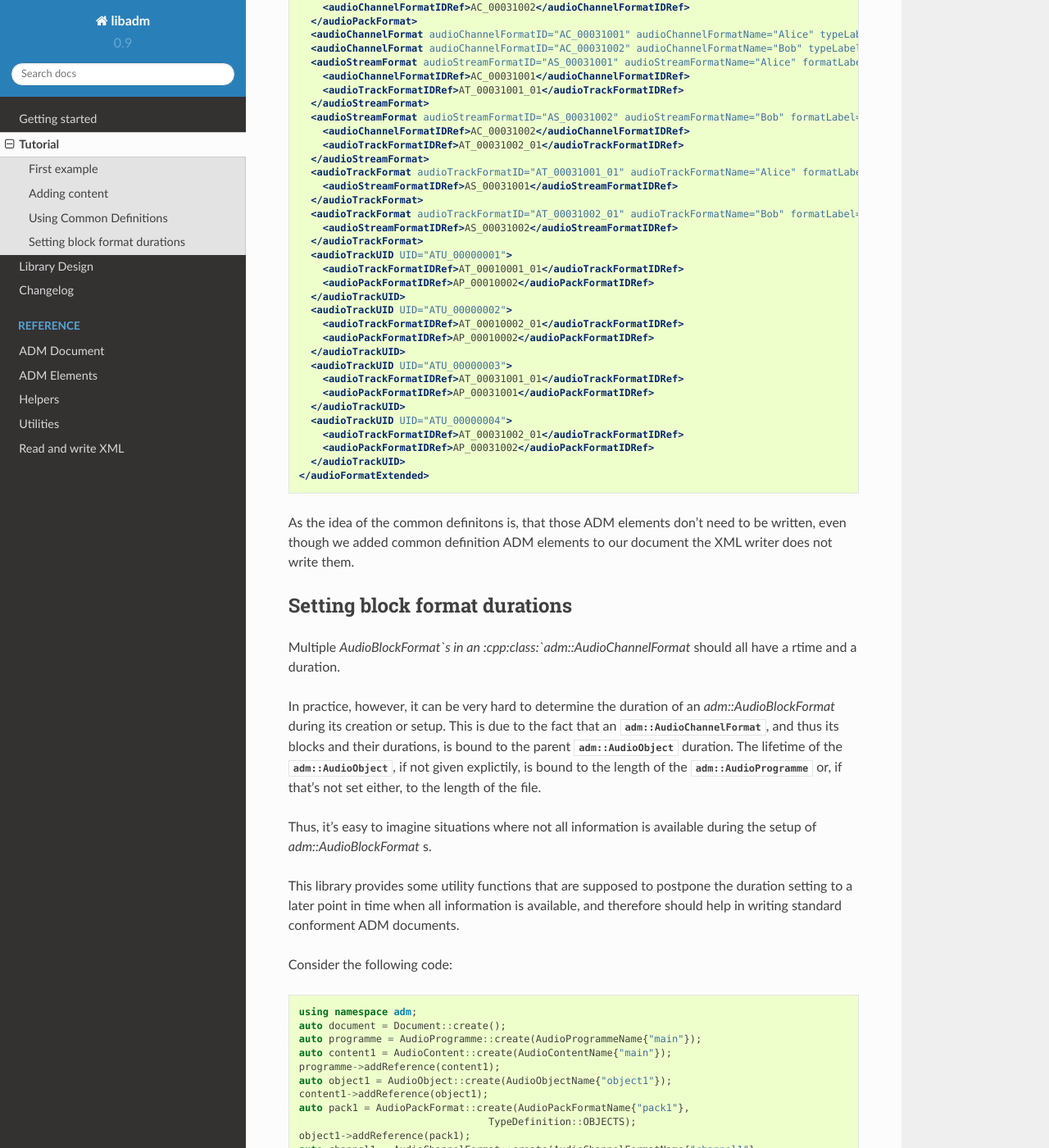
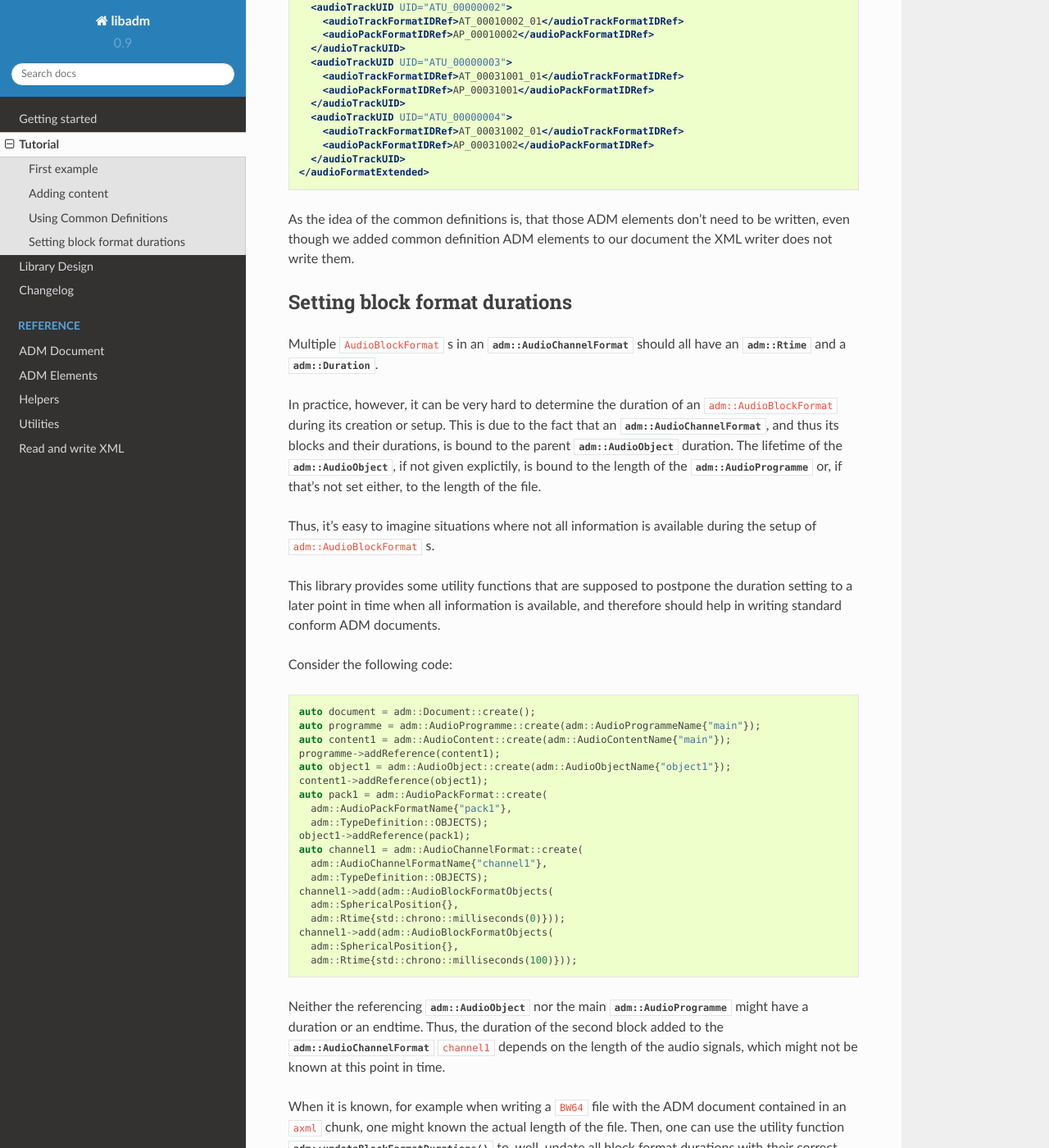
Before and after one commit to ebu/libadm, a Sphinx documentation site: the page built from docs/tutorial.rst, in a window 1280 px wide and 1400 px high, scrolled down 7084 px. Shown: the whole window at 82% size. Built offline with Sphinx 7.4.7 and the Read the Docs theme 2.0.0, drawn with Linux system fonts in a browser that asks for light colours; some of the changed text lies outside the part shown.

Commit message:
improve tutorial
- do not use `using namespace adm`
- directly write to `std::cout` instead of using a stringstream
- some formatting fixes

```diff
--- a/docs/tutorial.rst
+++ b/docs/tutorial.rst
@@ -17,18 +17,12 @@
 .. code-block:: cpp
 
     #include <iostream>
-    #include <sstream>
     #include <adm/adm.hpp>
     #include <adm/write.hpp>
 
     int main() {
-      using namespace adm;
-
-      auto admDocument = Document::create();
-
-      std::stringstream xmlStream;
-      writeXml(xmlStream, admDocument);
-      std::cout << xmlStream.str();
+      auto admDocument = adm::Document::create();
+      adm::writeXml(std::cout, admDocument);
       return 0;
     }
 
@@ -37,7 +31,7 @@
 shape we also included ``adm/write.hpp``. This header contains the
 declaration of the :cpp:func:`adm::writeXml()` functions. These functions can be
 used to write an ADM document to an ``std::ostream`` or a file. Apart from that
-not much is happening yet. We just create a :cpp:class:`adm::document`, which is
+not much is happening yet. We just create an :cpp:class:`adm::Document`, which is
 the class representation of a whole ADM file.
 
 .. code-block:: xml
@@ -70,27 +64,23 @@
 .. code-block:: cpp
 
     #include <iostream>
-    #include <sstream>
     #include <adm/adm.hpp>
     #include <adm/write.hpp>
 
     int main() {
-      using namespace adm;
+      auto admDocument = adm::Document::create();
 
-      auto admDocument = Document::create();
-
-      auto admProgramme = AudioProgramme::create(
-          AudioProgrammeName("Alice and Bob talking in the forrest"));
-      auto speechContent = AudioContent::create(AudioContentName("Speech"));
-      auto atmoContent = AudioContent::create(AudioContentName("Atmo"));
+      auto admProgramme = adm::AudioProgramme::create(
+          adm::AudioProgrammeName("Alice and Bob talking in the forrest"));
+      auto speechContent = adm::AudioContent::create(adm::AudioContentName("Speech"));
+      auto atmoContent = adm::AudioContent::create(adm::AudioContentName("Atmo"));
 
       admDocument->add(admProgramme);
       admDocument->add(speechContent);
       admDocument->add(atmoContent);
 
-      std::stringstream xmlStream;
-      writeXml(xmlStream, admDocument);
-      std::cout << xmlStream.str();
+      adm::writeXml(std::cout, admDocument);
+
       return 0;
     }
 
@@ -116,22 +106,19 @@
 .. code-block:: cpp
 
     #include <iostream>
-    #include <sstream>
     #include <adm/adm.hpp>
     #include <adm/write.hpp>
     #include <adm/utilities/object_creation.hpp>
 
     int main() {
-      using namespace adm;
+      auto admDocument = adm::Document::create();
 
-      auto admDocument = Document::create();
-
-      auto admProgramme = AudioProgramme::create(
-          AudioProgrammeName("Alice and Bob talking in the forrest"));
-      auto speechContent = AudioContent::create(AudioContentName("Speech"));
-      auto atmoContent = AudioContent::create(AudioContentName("Atmo"));
-      auto aliceHolder = createSimpleObject("Alice");
-      auto bobHolder = createSimpleObject("Bob");
+      auto admProgramme = adm::AudioProgramme::create(
+          adm::AudioProgrammeName("Alice and Bob talking in the forrest"));
+      auto speechContent = adm::AudioContent::create(adm::AudioContentName("Speech"));
+      auto atmoContent = adm::AudioContent::create(adm::AudioContentName("Atmo"));
+      auto aliceHolder = adm::createSimpleObject("Alice");
+      auto bobHolder = adm::createSimpleObject("Bob");
 
       admDocument->add(admProgramme);
       admDocument->add(speechContent);
@@ -144,9 +131,8 @@
       speechContent->addReference(aliceHolder.audioObject);
       speechContent->addReference(bobHolder.audioObject);
 
-      std::stringstream xmlStream;
-      writeXml(xmlStream, admDocument);
-      std::cout << xmlStream.str();
+      adm::writeXml(std::cout, admDocument);
+
       return 0;
     }
 
@@ -221,22 +207,19 @@
 .. code-block:: cpp
 
     #include <iostream>
-    #include <sstream>
     #include <adm/adm.hpp>
     #include <adm/write.hpp>
     #include <adm/utilities/object_creation.hpp>
 
     int main() {
-      using namespace adm;
+      auto admDocument = adm::Document::create();
 
-      auto admDocument = Document::create();
-
-      auto admProgramme = AudioProgramme::create(
-          AudioProgrammeName("Alice and Bob talking in the forrest"));
-      auto speechContent = AudioContent::create(AudioContentName("Speech"));
-      auto atmoContent = AudioContent::create(AudioContentName("Atmo"));
-      auto aliceHolder = createSimpleObject("Alice");
-      auto bobHolder = createSimpleObject("Bob");
+      auto admProgramme = adm::AudioProgramme::create(
+          adm::AudioProgrammeName("Alice and Bob talking in the forrest"));
+      auto speechContent = adm::AudioContent::create(adm::AudioContentName("Speech"));
+      auto atmoContent = adm::AudioContent::create(adm::AudioContentName("Atmo"));
+      auto aliceHolder = adm::createSimpleObject("Alice");
+      auto bobHolder = adm::createSimpleObject("Bob");
 
       admProgramme->addReference(speechContent);
       admProgramme->addReference(atmoContent);
@@ -245,9 +228,8 @@
 
       admDocument->add(admProgramme);
 
-      std::stringstream xmlStream;
-      writeXml(xmlStream, admDocument);
-      std::cout << xmlStream.str();
+      adm::writeXml(std::cout, admDocument);
+
       return 0;
     }
 
@@ -263,8 +245,8 @@
     #include <adm/common_definitions.hpp>
     #include <adm/utilities/copy.hpp>
     ...
-    auto commonDefDoc = getCommonDefinitions(); // load common definitions
-    deepCopyTo(commonDefDoc, admDocument);      // copy common definitions to our doc
+    auto commonDefDoc = adm::getCommonDefinitions(); // load common definitions
+    adm::deepCopyTo(commonDefDoc, admDocument);      // copy common definitions to our doc
 
 Using the function :cpp:func:`adm::deepCopyTo()` ensures, that all the
 references are preserved. Then we manually create our audioObject and the two
@@ -272,9 +254,9 @@
 
 .. code-block:: cpp
 
-    auto atmoObject = AudioObject::create(AudioObjectName("Forrest Atmo"));
-    auto trackUidLeft = AudioTrackUid::create();
-    auto trackUidRight = AudioTrackUid::create();
+    auto atmoObject = adm::AudioObject::create(adm::AudioObjectName("Forrest Atmo"));
+    auto trackUidLeft = adm::AudioTrackUid::create();
+    auto trackUidRight = adm::AudioTrackUid::create();
 
 What is now missing is the connection between our object and the common
 definition ADM elements. To simplify the identification of the necessary ADM
@@ -285,8 +267,8 @@
 
 .. code-block:: cpp
 
-    auto packFormatLookup = audioPackFormatLookupTable();
-    auto trackFormatLookup = audioTrackFormatLookupTable();
+    auto packFormatLookup = adm::audioPackFormatLookupTable();
+    auto trackFormatLookup = adm::audioTrackFormatLookupTable();
 
     auto packFormatStereo = admDocument->lookup(packFormatLookup.at("0+2+0"));
     auto trackFormatLeft = admDocument->lookup(trackFormatLookup.at("M+030"));
@@ -314,26 +295,24 @@
     #include <adm/utilities/copy.hpp>
 
     int main() {
-      using namespace adm;
+      auto admDocument = adm::Document::create();
 
-      auto admDocument = Document::create();
+      auto admProgramme = adm::AudioProgramme::create(
+          adm::AudioProgrammeName("Alice and Bob talking in the forrest"));
+      auto speechContent = adm::AudioContent::create(adm::AudioContentName("Speech"));
+      auto atmoContent = adm::AudioContent::create(adm::AudioContentName("Atmo"));
+      auto aliceHolder = adm::createSimpleObject("Alice");
+      auto bobHolder = adm::createSimpleObject("Bob");
 
-      auto admProgramme = AudioProgramme::create(
-          AudioProgrammeName("Alice and Bob talking in the forrest"));
-      auto speechContent = AudioContent::create(AudioContentName("Speech"));
-      auto atmoContent = AudioContent::create(AudioContentName("Atmo"));
-      auto aliceHolder = createSimpleObject("Alice");
-      auto bobHolder = createSimpleObject("Bob");
+      auto commonDefDoc = adm::getCommonDefinitions();
+      adm::deepCopyTo(commonDefDoc, admDocument);
 
-      auto commonDefDoc = getCommonDefinitions();
-      deepCopyTo(commonDefDoc, admDocument);
+      auto atmoObject = adm::AudioObject::create(adm::AudioObjectName("Forrest Atmo"));
+      auto trackUidLeft = adm::AudioTrackUid::create();
+      auto trackUidRight = adm::AudioTrackUid::create();
 
-      auto atmoObject = AudioObject::create(AudioObjectName("Forrest Atmo"));
-      auto trackUidLeft = AudioTrackUid::create();
-      auto trackUidRight = AudioTrackUid::create();
-
-      auto packFormatLookup = audioPackFormatLookupTable();
-      auto trackFormatLookup = audioTrackFormatLookupTable();
+      auto packFormatLookup = adm::audioPackFormatLookupTable();
+      auto trackFormatLookup = adm::audioTrackFormatLookupTable();
 
       auto packFormatStereo = admDocument->lookup(packFormatLookup.at("0+2+0"));
       auto trackFormatLeft = admDocument->lookup(trackFormatLookup.at("M+030"));
@@ -356,9 +335,8 @@
 
       admDocument->add(admProgramme);
 
-      std::stringstream xmlStream;
-      writeXml(xmlStream, admDocument);  // write XML data to stdout
-      std::cout << xmlStream.str();
+      adm::writeXml(std::cout, admDocument);  // write XML data to stdout
+
       return 0;
     }
 
@@ -431,56 +409,65 @@
       </audioTrackUID>
     </audioFormatExtended>
 
-As the idea of the common definitons is, that those ADM elements don't need to
+As the idea of the common definitions is, that those ADM elements don't need to
 be written, even though we added common definition ADM elements to our document
 the XML writer does not write them.
 
 Setting  block format durations
 -------------------------------
 
-Multiple `AudioBlockFormat`s in an :cpp:class:`adm::AudioChannelFormat`
-should all have a rtime and a duration.
+Multiple ``AudioBlockFormat`` s in an :cpp:class:`adm::AudioChannelFormat`
+should all have an :cpp:class:`adm::Rtime` and a :cpp:class:`adm::Duration`.
 
-In practice, however, it can be very hard to determine the duration of an `adm::AudioBlockFormat`
-during its creation or setup.
-This is due to the fact that an :cpp:class:`adm::AudioChannelFormat`, and thus its blocks and their durations,
-is bound to the parent :cpp:class:`adm::AudioObject` duration. The lifetime of the :cpp:class:`adm::AudioObject`, if not given explictily, is
-bound to the length of the :cpp:class:`adm::AudioProgramme` or, if that's not set either, to the length of the file.
+In practice, however, it can be very hard to determine the duration of an
+``adm::AudioBlockFormat`` during its creation or setup. This is due to the fact
+that an :cpp:class:`adm::AudioChannelFormat`, and thus its blocks and their
+durations, is bound to the parent :cpp:class:`adm::AudioObject` duration. The
+lifetime of the :cpp:class:`adm::AudioObject`, if not given explictily, is
+bound to the length of the :cpp:class:`adm::AudioProgramme` or, if that's not
+set either, to the length of the file.
 
-Thus, it's easy to imagine situations where not all information is available during the setup of `adm::AudioBlockFormat` s.
+Thus, it's easy to imagine situations where not all information is available
+during the setup of ``adm::AudioBlockFormat`` s.
 
-This library provides some utility functions that are supposed to postpone the duration setting to a later point in time when all information is available,
-and therefore should help in writing standard conforment ADM documents.
+This library provides some utility functions that are supposed to postpone the
+duration setting to a later point in time when all information is available,
+and therefore should help in writing standard conform ADM documents.
 
 Consider the following code:
 
 .. code-block:: cpp
 
-    using namespace adm;
-    auto document = Document::create();
-    auto programme = AudioProgramme::create(AudioProgrammeName{"main"});
-    auto content1 = AudioContent::create(AudioContentName{"main"});
+    auto document = adm::Document::create();
+    auto programme = adm::AudioProgramme::create(adm::AudioProgrammeName{"main"});
+    auto content1 = adm::AudioContent::create(adm::AudioContentName{"main"});
     programme->addReference(content1);
-    auto object1 = AudioObject::create(AudioObjectName{"object1"});
+    auto object1 = adm::AudioObject::create(adm::AudioObjectName{"object1"});
     content1->addReference(object1);
-    auto pack1 = AudioPackFormat::create(AudioPackFormatName{"pack1"},
-                                    TypeDefinition::OBJECTS);
+    auto pack1 = adm::AudioPackFormat::create(
+      adm::AudioPackFormatName{"pack1"},
+      adm::TypeDefinition::OBJECTS);
     object1->addReference(pack1);
-    auto channel1 = AudioChannelFormat::create(AudioChannelFormatName{"channel1"},
-                                          TypeDefinition::OBJECTS);
-    channel1->add(AudioBlockFormatObjects(SphericalPosition{},
-                                          Rtime{std::chrono::milliseconds(0)}));
-    channel1->add(AudioBlockFormatObjects(SphericalPosition{},
-                                          Rtime{std::chrono::milliseconds(100)}));
+    auto channel1 = adm::AudioChannelFormat::create(
+      adm::AudioChannelFormatName{"channel1"},
+      adm::TypeDefinition::OBJECTS);
+    channel1->add(adm::AudioBlockFormatObjects(
+      adm::SphericalPosition{},
+      adm::Rtime{std::chrono::milliseconds(0)}));
+    channel1->add(adm::AudioBlockFormatObjects(
+      adm::SphericalPosition{},
+      adm::Rtime{std::chrono::milliseconds(100)}));
 
-Neither the referencing :cpp:class:`adm::AudioObject` nor the main :cpp:class:`adm::AudioProgramme` might have a duration or an endtime.
-Thus, the duration of the second block added to the :cpp:class:`adm::AudioChannelFormat` `channel1` depends
-on the length of the audio signals, which might not be known at this point in time.
+Neither the referencing :cpp:class:`adm::AudioObject` nor the main
+:cpp:class:`adm::AudioProgramme` might have a duration or an endtime.
+Thus, the duration of the second block added to the :cpp:class:`adm::AudioChannelFormat`
+``channel1`` depends on the length of the audio signals, which might not be known at
+this point in time.
 
-When it is known, for example when writing a `BW64` file with the ADM document contained as an `axml` chunk,
-one might known the actual length of the file.
-Then, one can use the utility function :cpp:func:`adm::updateBlockFormatDurations()` to, well, update all block format durations
-with their correct values:
+When it is known, for example when writing a ``BW64`` file with the ADM document contained
+in an ``axml`` chunk, one might known the actual length of the file. Then, one can use the
+utility function :cpp:func:`adm::updateBlockFormatDurations()` to, well, update all block
+format durations with their correct values:
 
 .. code-block:: cpp
 
```
Also changed, not shown: other parts of docs/tutorial.rst (+3 -3 lines).
